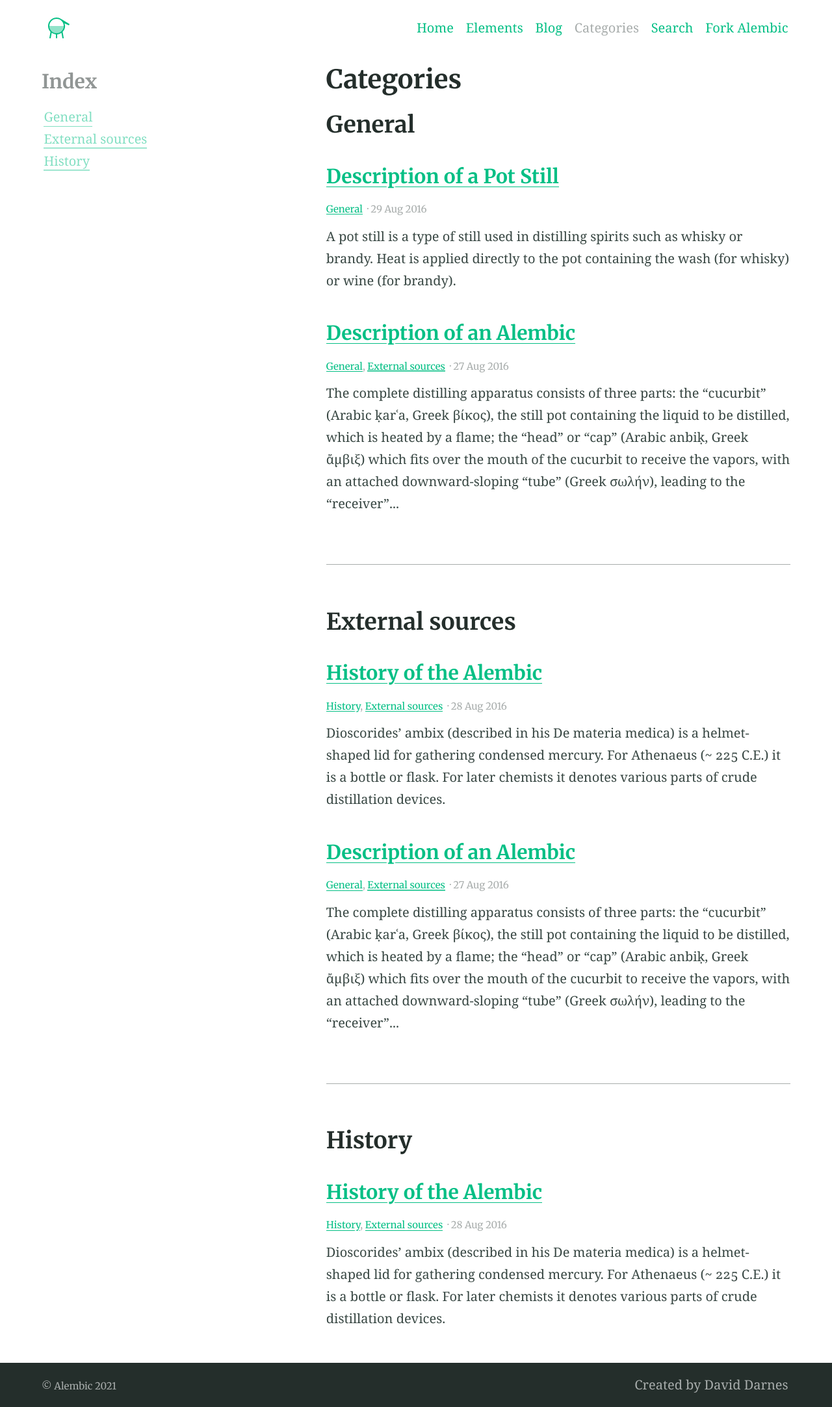
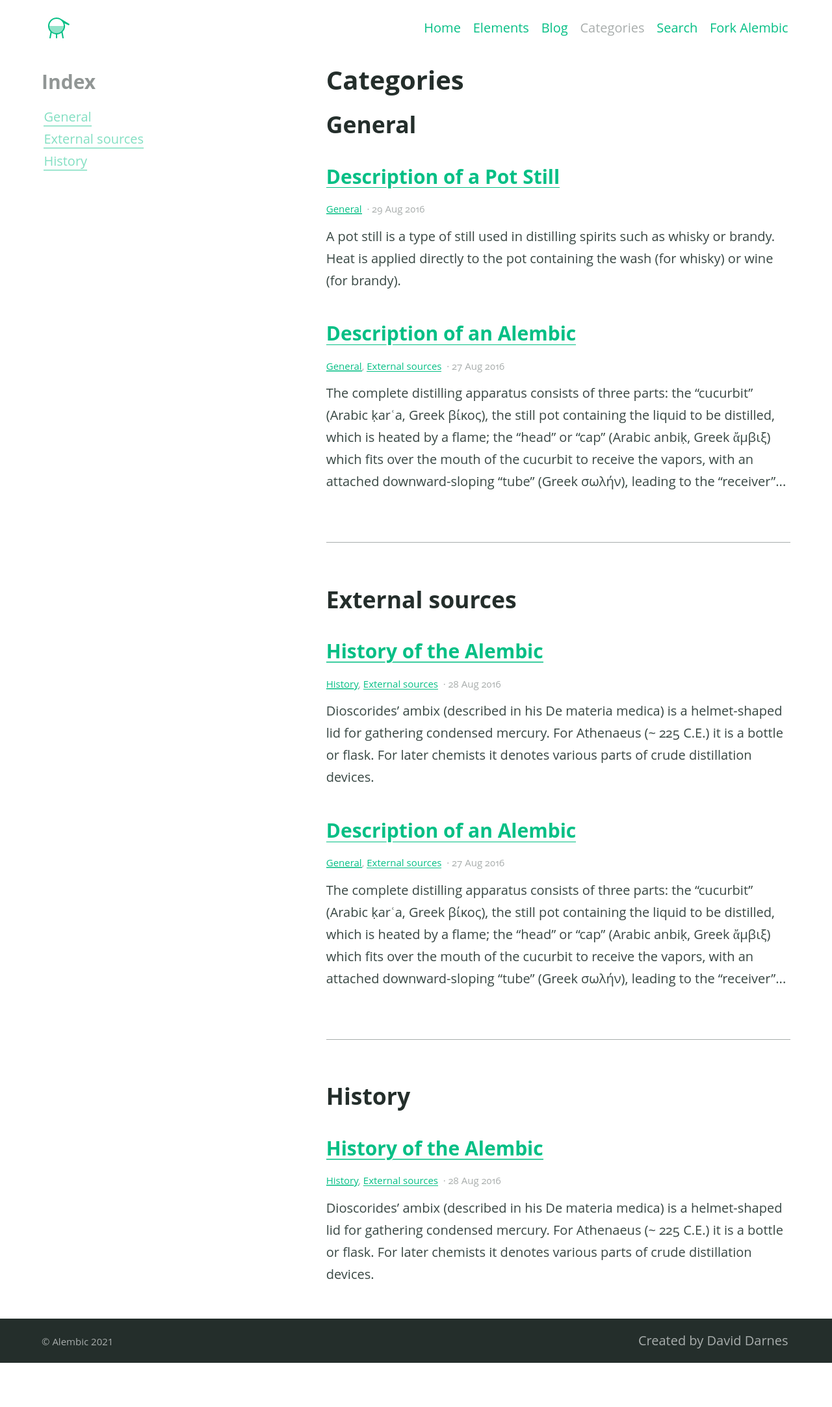
Before and after one commit to PikoStudios/muzzle_website, a Jekyll site: the page built from categories.md, in a window 1280 px wide. Shown: the whole page at 65% size. Built offline with Jekyll 4.4.1, drawn with Linux system fonts in a browser that asks for light colours; after the commit the page ends 2097 px from its top, so only the background shows below that.

Commit message:
Update _settings.scss

```diff
--- a/_sass/_settings.scss
+++ b/_sass/_settings.scss
@@ -15,7 +15,7 @@ $white: #ffffff !default;
 
 // Typography
 $bodytype: (
-  font-family: "Georgia, serif",
+  font-family: 'Open Sans', sans-serif
   regular: 400,
   bold: 700,
   italic: italic,
@@ -23,14 +23,14 @@ $bodytype: (
 ) !default;
 
 $headingtype: (
-  font-family: '"Merriweather", serif',
+  font-family: 'Open Sans', sans-serif
   regular: 400,
   bold: 700,
   cap-height: 0.75
 ) !default;
 
 $monospacetype: (
-  font-family: "Menlo, monospace",
+  font-family: 'Open Sans', sans-serif
   regular: 400,
   cap-height: 0.68
 ) !default;
```
